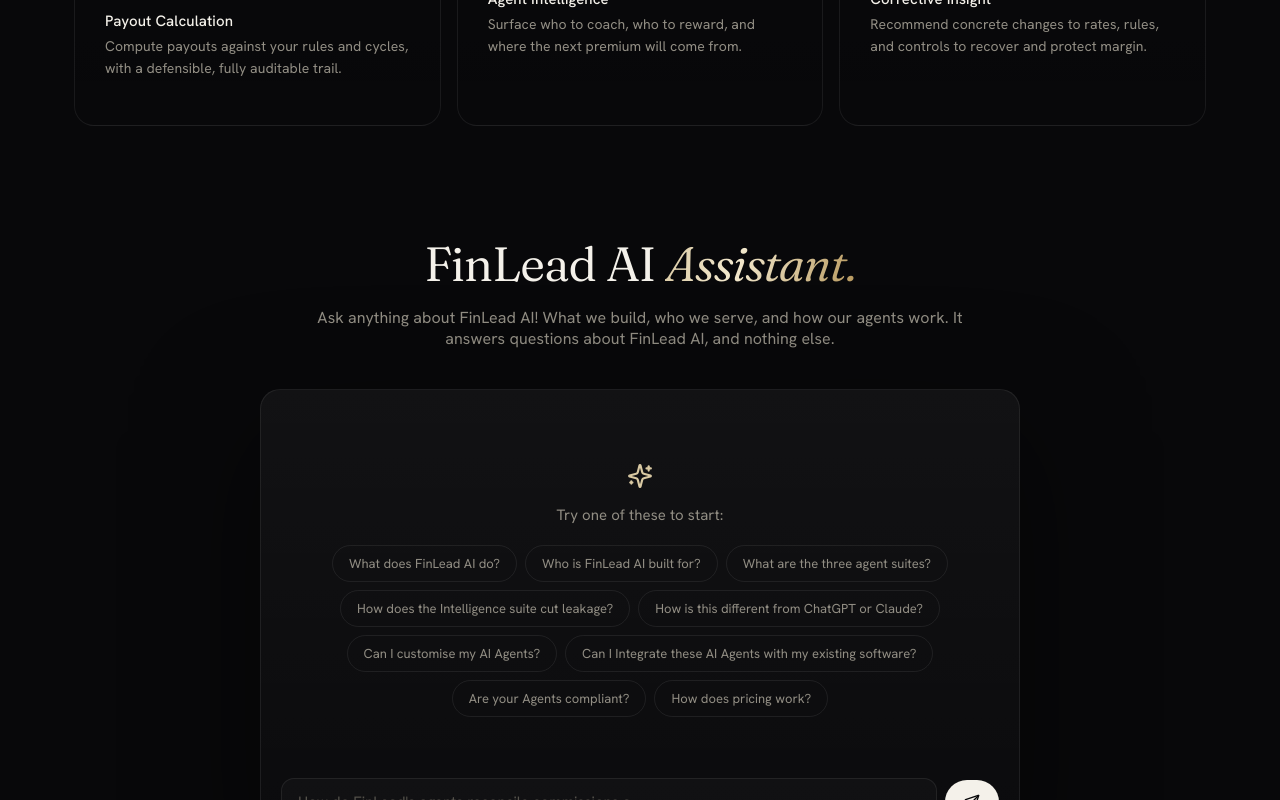
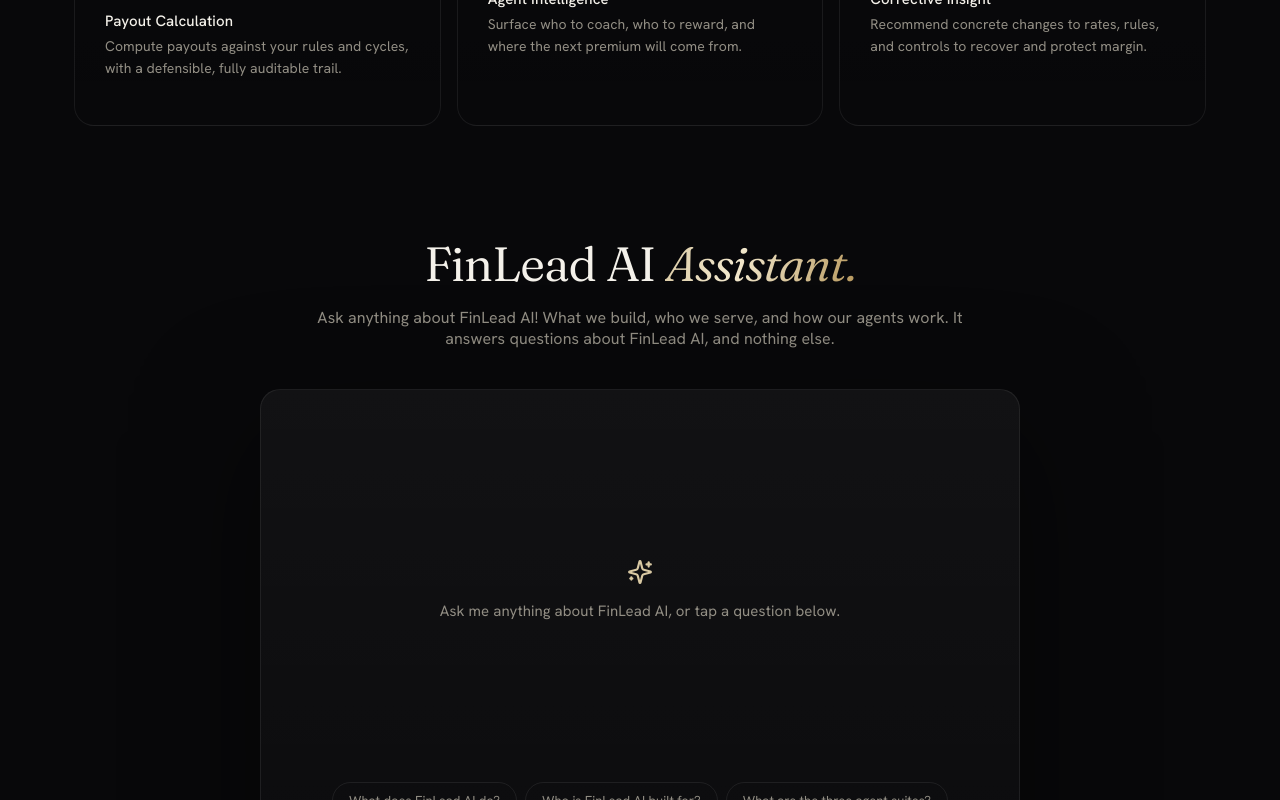
Before and after one commit to Insuryance/FinLeadWeb, a Next.js app: page / in a window 1280 px wide. Shown: the part 2000-2800 px from the top of the page. Built offline with nearby package versions, Linux system fonts and the light colour scheme.

Commit message:
Update page.jsx
Added better features in the AI features.

```diff
--- a/app/page.jsx
+++ b/app/page.jsx
@@ -442,10 +442,7 @@ useEffect(() => { if (scrollRef.current) scrollRef.current.scrollTop = scrollRef
             {messages.length === 0 && (
               <div style={{ height: "100%", display: "flex", flexDirection: "column", alignItems: "center", justifyContent: "center", textAlign: "center", padding: "0 24px" }}>
                 <Sparkles size={26} color="var(--gold)" />
-                <p className="fl-muted" style={{ fontSize: 15, margin: "16px 0 20px" }}>Try one of these to start:</p>
-                <div style={{ display: "flex", flexWrap: "wrap", gap: 8, justifyContent: "center" }}>
-                  {SUGGESTIONS.map((s, i) => <button key={i} className="fl-chip" onClick={() => send(s)}>{s}</button>)}
-                </div>
+                <p className="fl-muted" style={{ fontSize: 15, margin: "16px 0 0" }}>Ask me anything about FinLead AI, or tap a question below.</p>
               </div>
             )}
             {messages.map((m, i) => (
@@ -461,6 +458,14 @@ useEffect(() => { if (scrollRef.current) scrollRef.current.scrollTop = scrollRef
               </div>
             )}
           </div>
+          {SUGGESTIONS.filter((s) => !messages.some((m) => m.role === "user" && m.content === s)).length > 0 && (
+            <div style={{ display: "flex", flexWrap: "wrap", gap: 8, justifyContent: "center", marginTop: 12 }}>
+              {SUGGESTIONS
+                .filter((s) => !messages.some((m) => m.role === "user" && m.content === s))
+                .slice(0, 4)
+                .map((s, i) => <button key={i} className="fl-chip" onClick={() => send(s)}>{s}</button>)}
+            </div>
+          )}
           <div style={{ display: "flex", alignItems: "center", gap: 8, marginTop: 8 }}>
             <input
               className="fl-input"
```
